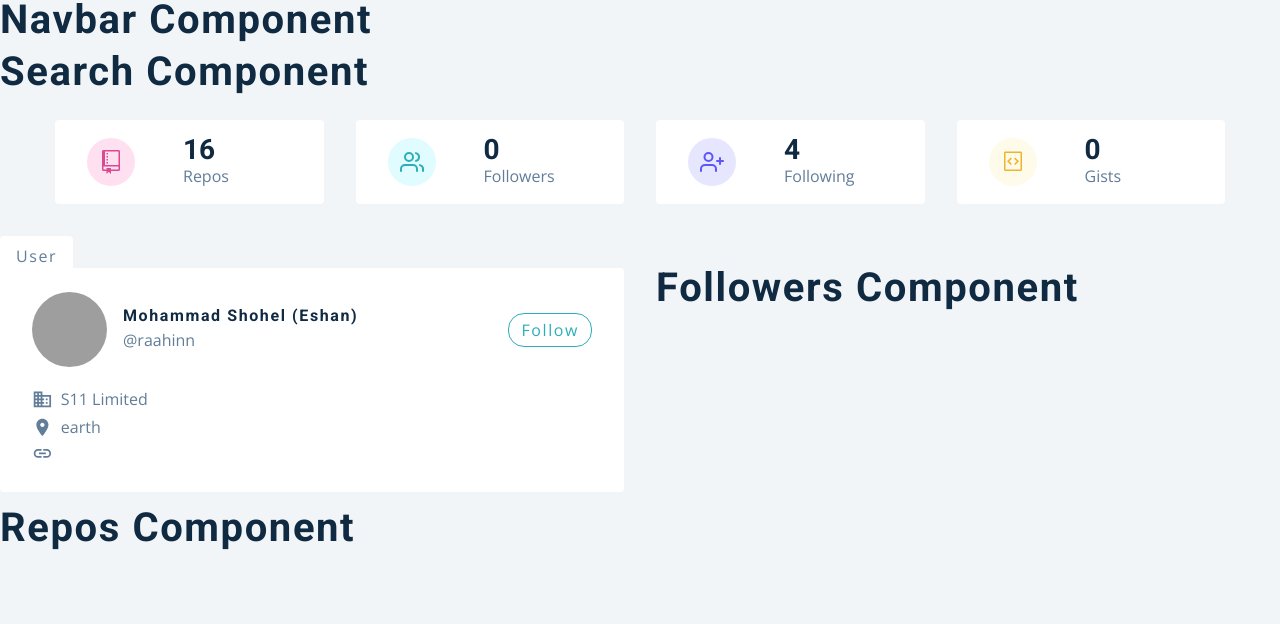
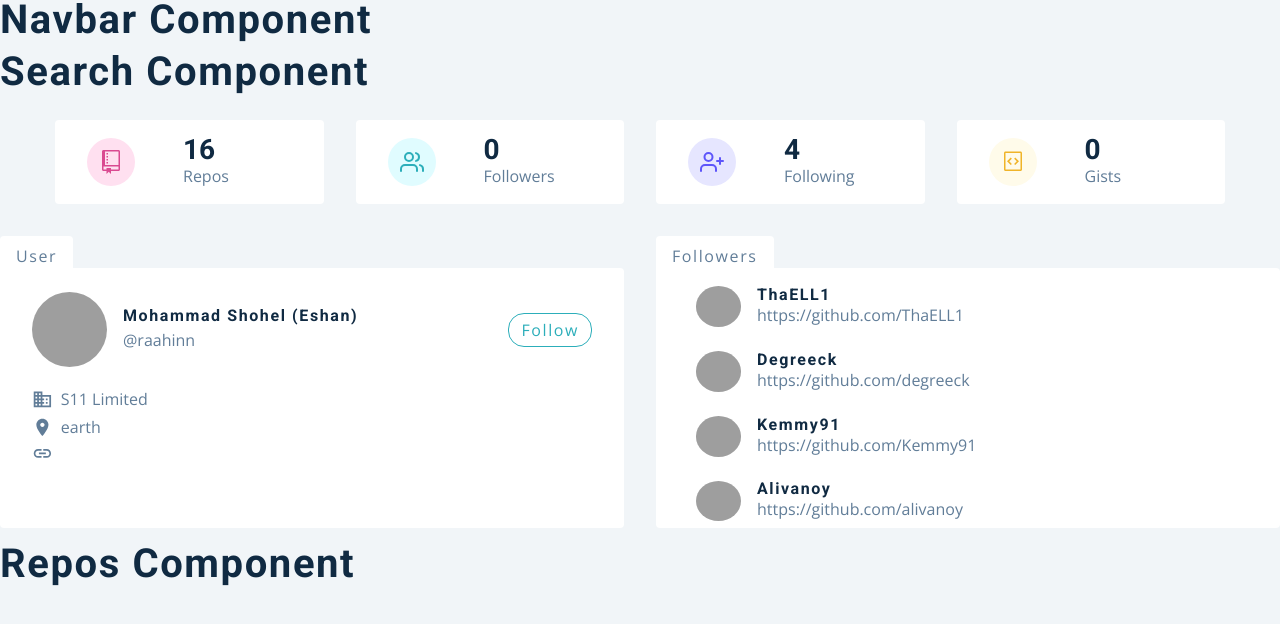
Before and after one commit to moshohel/Find-Github-User, a React (Create React App) app: page / in a window 1280 px wide. Shown: the top 624 px of the page. Built offline with nearby package versions, Linux system fonts and the light colour scheme; grey boxes are pictures that could not be loaded.

Commit message:
Followers component

```diff
--- a/src/components/Followers.js
+++ b/src/components/Followers.js
@@ -3,7 +3,31 @@
 import styled from 'styled-components';
 
 const Followers = () => {
-  return <h2>followers component</h2>;
+	const { followers } = React.useContext(GithubContext);
+	return (
+		<Wrapper>
+			<div className='followers'>
+				{followers.map((follower, index) => {
+					const {
+						avatar_url: img,
+						html_url,
+						login,
+					} = follower;
+					return (
+						<article key={index}>
+							<img src={img} alt={login} />
+							<div>
+								<h4>{login}</h4>
+								<a href={html_url}>
+									{html_url}
+								</a>
+							</div>
+						</article>
+					);
+				})}
+			</div>
+		</Wrapper>
+	);
 };
 
 const Wrapper = styled.article`
@@ -32,7 +56,10 @@
 		overflow: scroll;
 		height: 260px;
 		display: grid;
-    grid-template-rows: repeat(auto-fill, minmax(45px, 1fr));
+		grid-template-rows: repeat(
+			auto-fill,
+			minmax(45px, 1fr)
+		);
 		gap: 1.25rem 1rem;
 		padding: 1rem 2rem;
 	}
```
Lines whose indentation alone changed are shown as unchanged.
